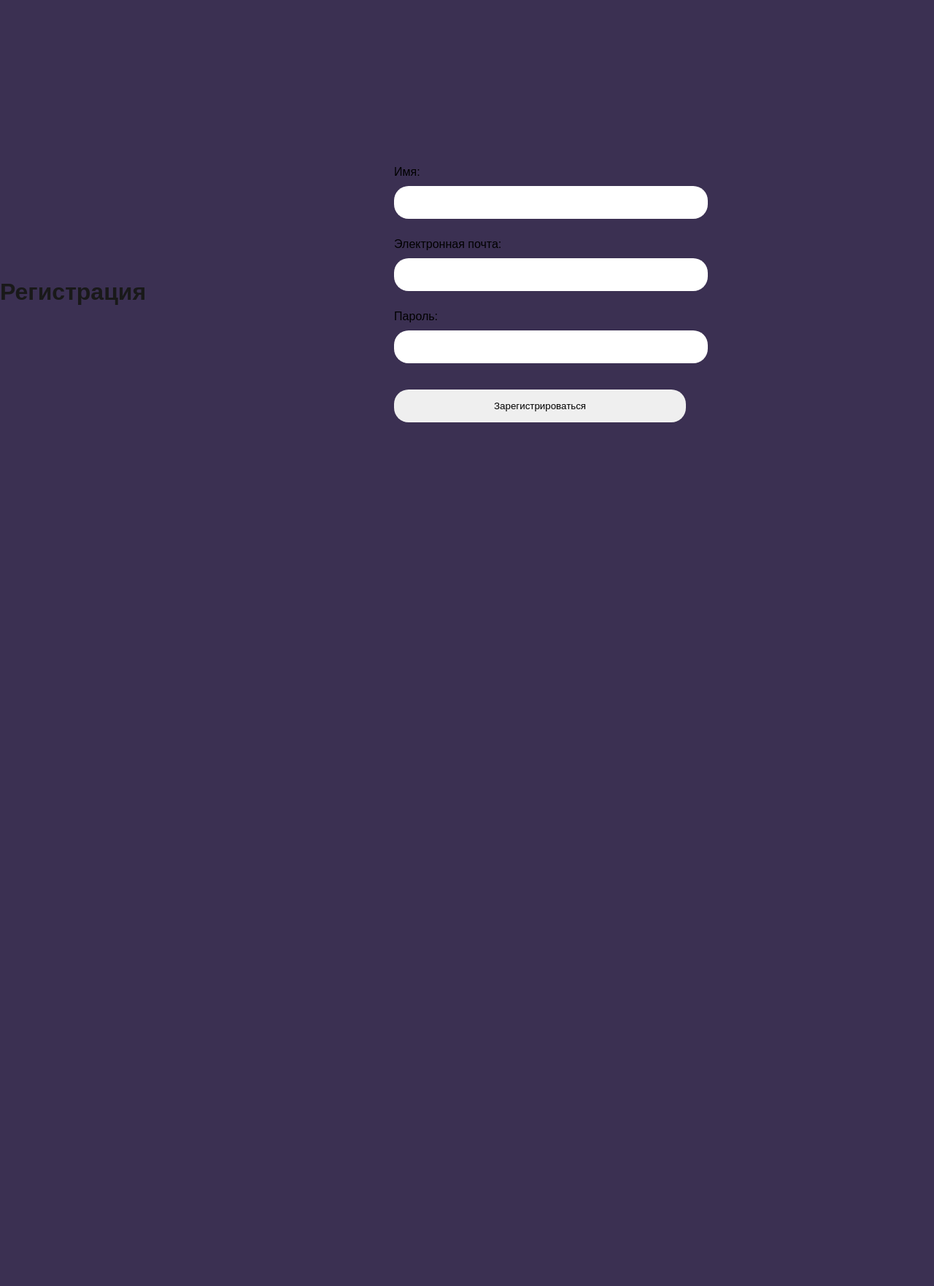
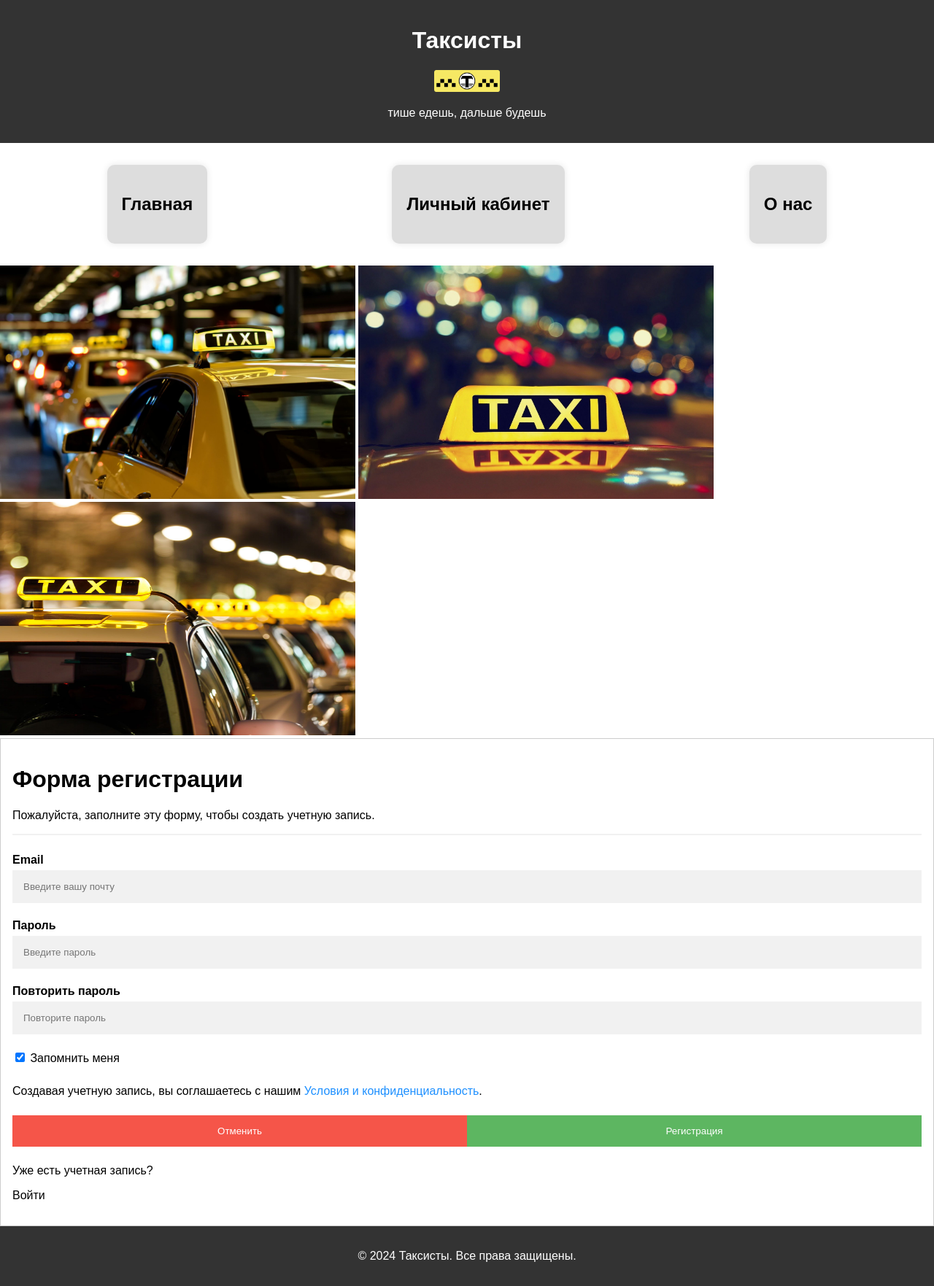
Before and after one commit to ElizabetDA/IT---progect, a Flask app: page /register in a window 1280 px wide. Shown: the whole page at 73% size. Before the commit the page ends 579 px from the top, so only its background shows below. Run offline with Flask 3, Linux system fonts and the light colour scheme; some libraries are stand-ins or nearby versions.

Commit message:
append "account", "register" and "login" pages

```diff
--- a/templates/register.html
+++ b/templates/register.html
@@ -1,102 +1,71 @@
 <!DOCTYPE html>
-<html lang="en">
+<html lang="ru">
 <head>
     <meta charset="UTF-8">
     <meta name="viewport" content="width=device-width, initial-scale=1.0">
-    <title>Taxi Booking</title>
-    <style>
-        body {
-            font-family: "Montserrat", sans-serif;
-            margin: 0;
-            padding: 0;
-            height: 100vh;
-            display: flex;
-            align-items: center;
-            justify-content: center;
-            background-color: #3B3052; /* Изменен цвет фона */
-        }
-
-        .container {
-            background-color: #FAF9FC; /* Фон отдельного окна */
-            padding: 50px;
-            border-radius: 10px;
-            box-shadow: 0 15px 35px rgba(0, 0, 0, 0.2);
-        }
-
-        .form-container {
-            display: flex;
-            flex-direction: column;
-            align-items: center;
-        }
-
-        form {
-            width: 100%;
-            max-width: 400px;
-            margin: 0 auto;
-        }
-
-        h1 {
-            text-align: center; /* Центрируем надпись */
-            color: #191919; /* Изменяем цвет текста */
-        }
-
-        label {
-            margin-bottom: 10px;
-        }
-
-        input[type="text"],
-        input[type="password"],
-        input[type="submit"] {
-            width: 100%;
-            padding: 15px;
-            margin: 10px 0;
-            border: none;
-            border-radius: 20px; /* Сделали поля овальными */
-            outline: none;
-            cursor: pointer; /* Изменяем вид курсора для кнопки */
-        }
-
-        input[type="email"] { /* Стили для поля электронной почты */
-            width: 100%;
-            padding: 15px;
-            margin: 10px 0;
-            border: none;
-            border-radius: 20px; /* Сделали поля овальными */
-            outline: none;
-            background-color: #FAF9FC; /* Фон поля */
-            color: #3B3052; /* Цвет текста */
-        }
-    </style>
+    <link rel="stylesheet" href="static/main.css">
+    <link rel="stylesheet" href="static/booking.css">
+    <title>Таксисты</title>
 </head>
 <body>
-<h1>Регистрация</h1>
-<!-- Создаем форму используя Jinja -->
-<form method="post" action="/register" enctype="multipart/form-data" novalidate>
-    <!-- Защита от подделки межсайтовых запросов-->
-    {{ form.csrf_token }}
-    <!-- Получаем значения из полей -->
-    <p>
-        <!-- Валидации имени (Только Кириллица)-->
-        {{ form.username.label }} {{ form.username() }}
-        {% for error in form.username.errors %}
-            {{ error }}
-        {% endfor %}
-    </p>
-    <p>
-        <!-- Валидация Электронной почты-->
-        {{ form.email.label }} {{ form.email() }}
-        {% for error in form.email.errors %}
-            {{ error }}
-        {% endfor %}
-    </p>
-    <p>
-        <!-- Валидация Пароля-->
-        {{ form.password.label }} {{ form.password() }}
-        {% for error in form.password.errors %}
-            {{ error }}
-        {% endfor %}
-    </p>
-    <input type="submit" value="Зарегистрироваться">
+    <header>
+        <h1>Таксисты</h1>
+        <img src="static/images/taxi_logo.png" alt="taxi logo" width="90px" height="30px">
+        <p>тише едешь, дальше будешь</p>
+    </header>
+
+    <section class="main-content">
+        <div class="box">
+            <a href="index.html"><h2>Главная</h2></a>
+        </div>
+        <div class="box">
+            <a href="account.html"><h2>Личный кабинет</h2></a>
+
+        </div>
+        <div class="box">
+            <a href="about.html"><h2>О нас</h2></a>
+            </div>
+    </section>
+    <div>
+        <img src="static/images/taxi1.jpg" width="487px" height="320px">
+        <img src="static/images/taxi2.jpg" width="487px" height="320px">
+        <img src="static/images/taxi3.jpg" width="487px" height="320px">
+    </div>
+    <main>
+        <form action="action_page.php" style="border:1px solid #ccc">
+  <div class="container">
+    <h1>Форма регистрации</h1>
+    <p>Пожалуйста, заполните эту форму, чтобы создать учетную запись.</p>
+    <hr>
+
+    <label id="email"><b>Email</b></label>
+    <input type="text" placeholder="Введите вашу почту" name="email" required>
+
+    <label id="psw"><b>Пароль</b></label>
+    <input type="password" placeholder="Введите пароль" name="psw" required>
+
+    <label id="psw-repeat"><b>Повторить пароль</b></label>
+    <input type="password" placeholder="Повторите пароль" name="psw-repeat" required>
+
+    <label>
+      <input type="checkbox" checked="checked" name="remember" style="margin-bottom:15px"> Запомнить меня
+    </label>
+
+    <p>Создавая учетную запись, вы соглашаетесь с нашим <a href=https://youtu.be/dQw4w9WgXcQ?si=DU9QuHfIWFx7K5HS" style="color:dodgerblue">Условия и конфиденциальность</a>.</p>
+
+    <div class="clearfix">
+      <button type="button" class="cancelbtn">Отменить</button>
+      <button type="submit" class="signupbtn">Регистрация</button>
+    </div>
+    <div>
+        <p>Уже есть учетная запись?</p>
+        <a href="login.html"><p>Войти</p></a>
+    </div>
+  </div>
 </form>
+    </main>
+    <footer>
+        <p>&copy; 2024 Таксисты. Все права защищены.</p>
+    </footer>
 </body>
 </html>
```
Also changed, not shown: static/lk.css (added, +39 -0 lines), templates/account.html (+68 -15 lines), templates/index.html (+2 -9 lines), templates/login.html (+61 -88 lines).
